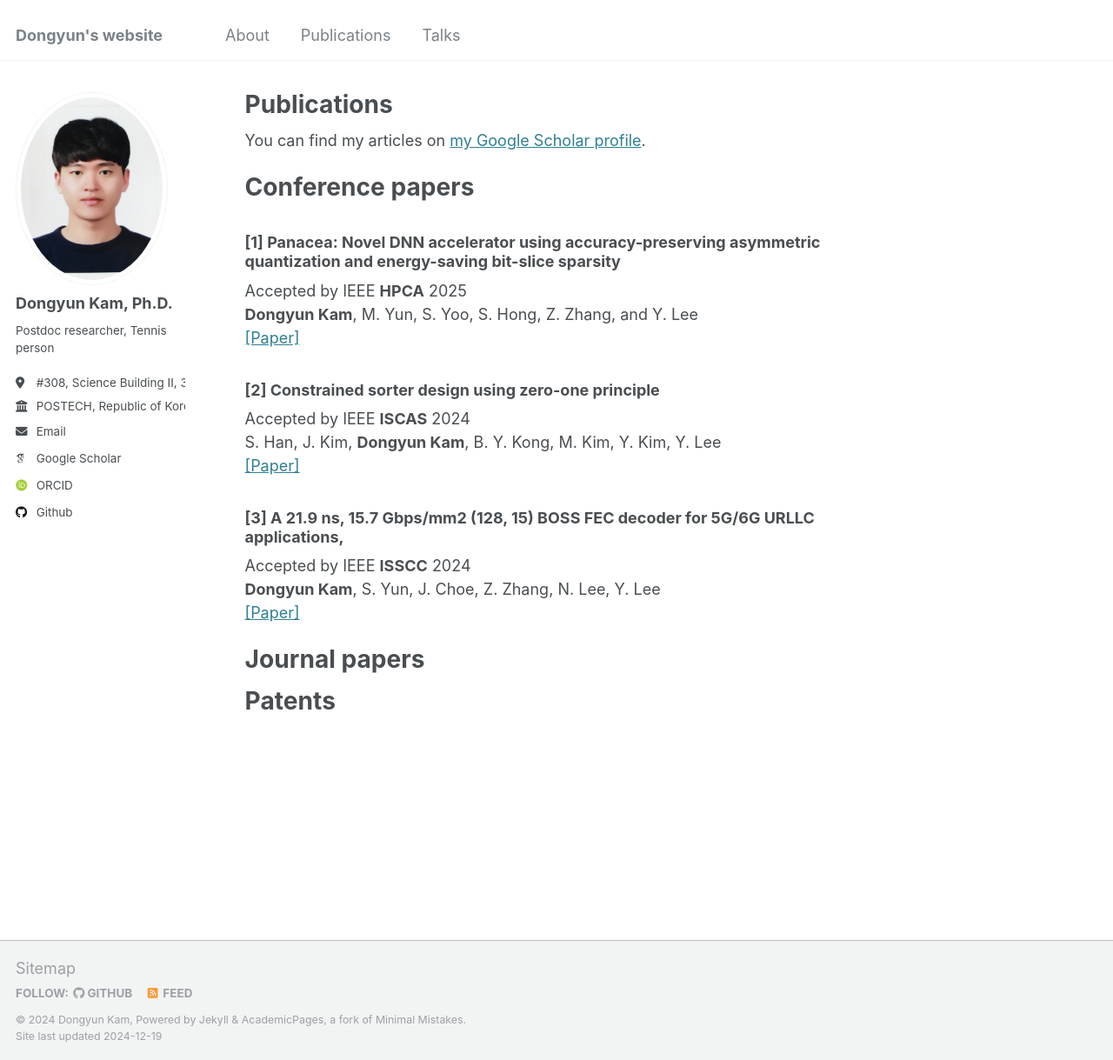
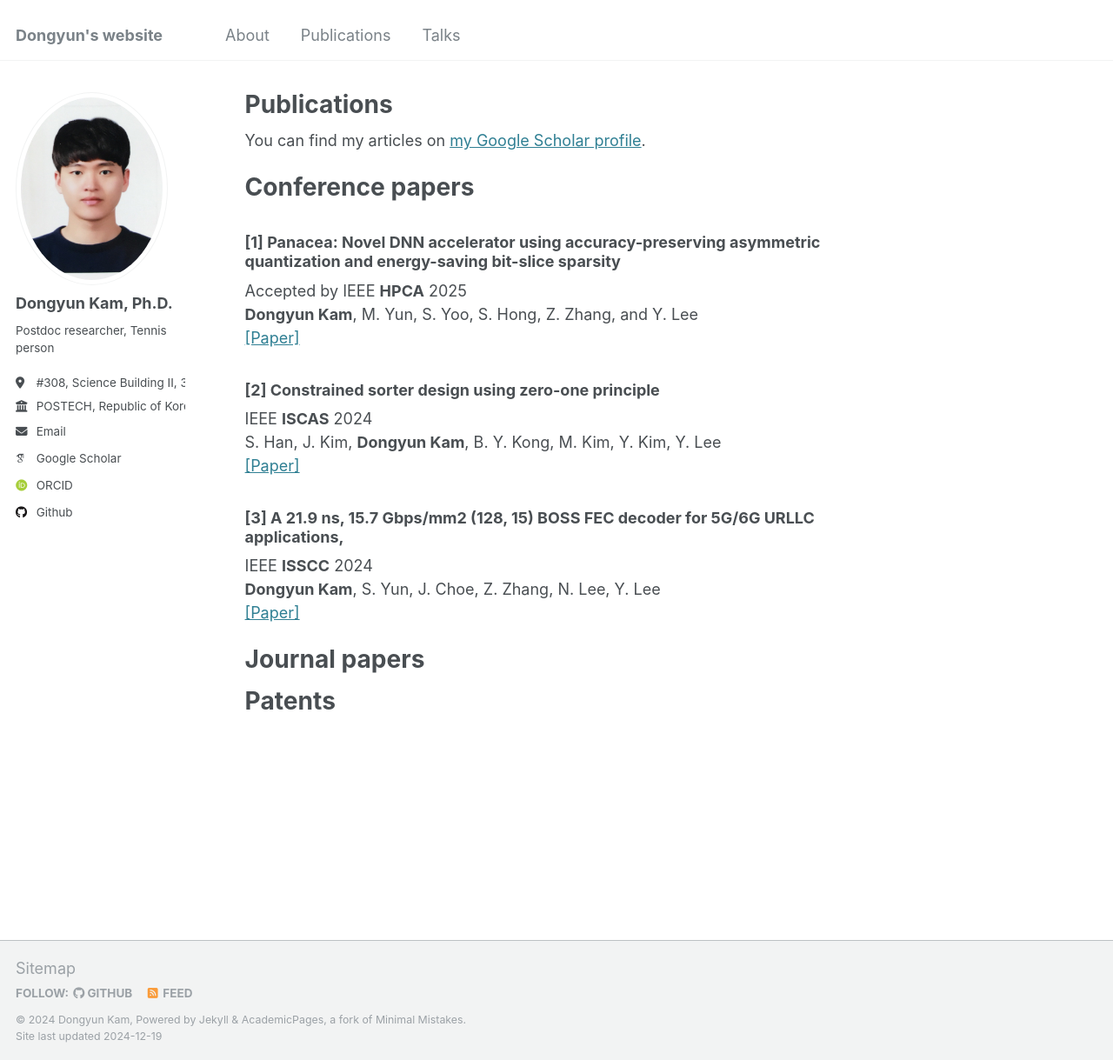
Before and after one commit to Dongyunkam/dongyunkam.github.io, a Jekyll site: the page built from _pages/publications.md, in a window 1280 px wide and 1219 px high. Shown: the whole window at 87% size. Built offline with Jekyll 4.4.1, drawn with Linux system fonts in a browser that asks for light colours; some web fonts are replaced.

Commit message:
Update publications.md

```diff
--- a/_pages/publications.md
+++ b/_pages/publications.md
@@ -15,12 +15,12 @@ Accepted by IEEE **HPCA** 2025
 [[Paper]](https://arxiv.org/abs/2412.10059)
 
 ### [2] Constrained sorter design using zero-one principle
-Accepted by IEEE **ISCAS** 2024
+IEEE **ISCAS** 2024
 S. Han, J. Kim, **Dongyun Kam**, B. Y. Kong, M. Kim, Y. Kim, Y. Lee
 [[Paper]](https://ieeexplore.ieee.org/abstract/document/10557942)
 
 ### [3] A 21.9 ns, 15.7 Gbps/mm2 (128, 15) BOSS FEC decoder for 5G/6G URLLC applications,
-Accepted by IEEE **ISSCC** 2024
+IEEE **ISSCC** 2024
 **Dongyun Kam**, S. Yun, J. Choe, Z. Zhang, N. Lee, Y. Lee
 [[Paper]](https://ieeexplore.ieee.org/abstract/document/10454363)
 
```
